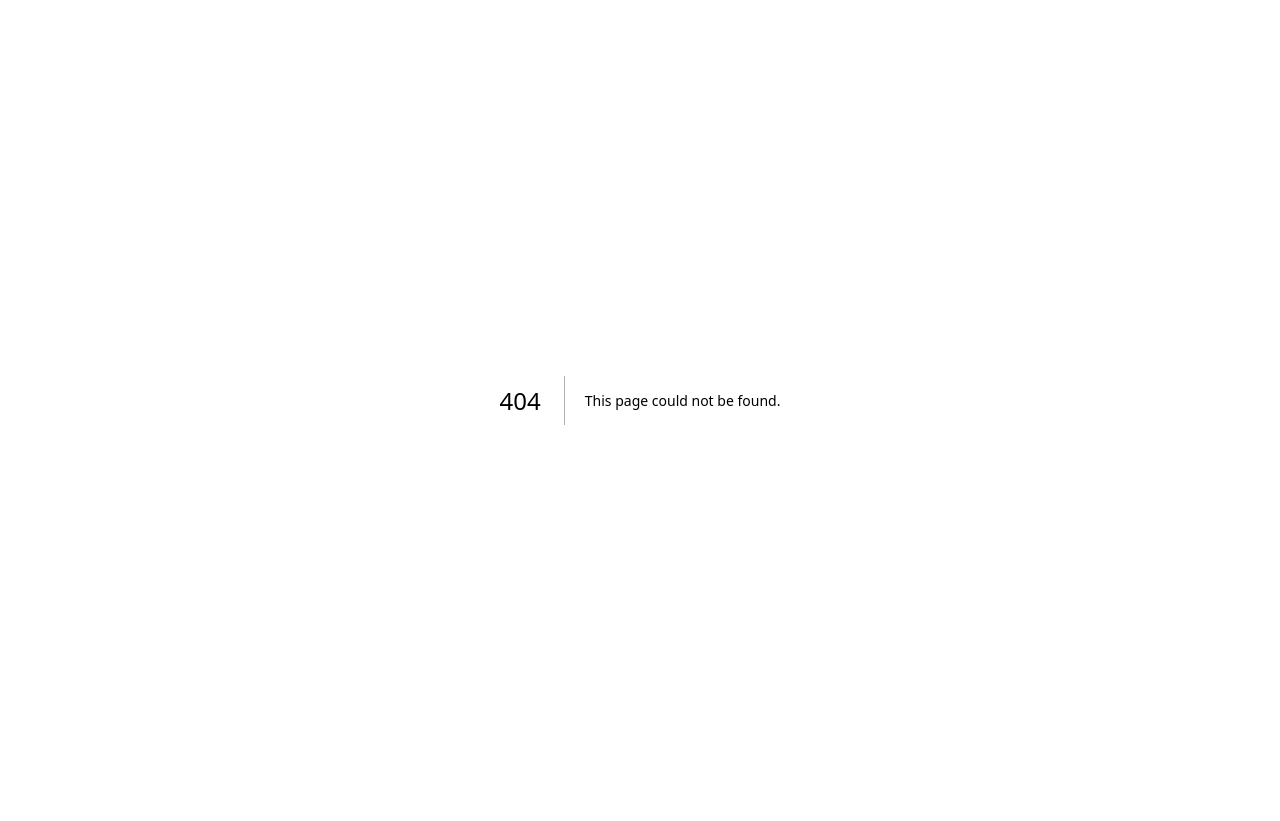
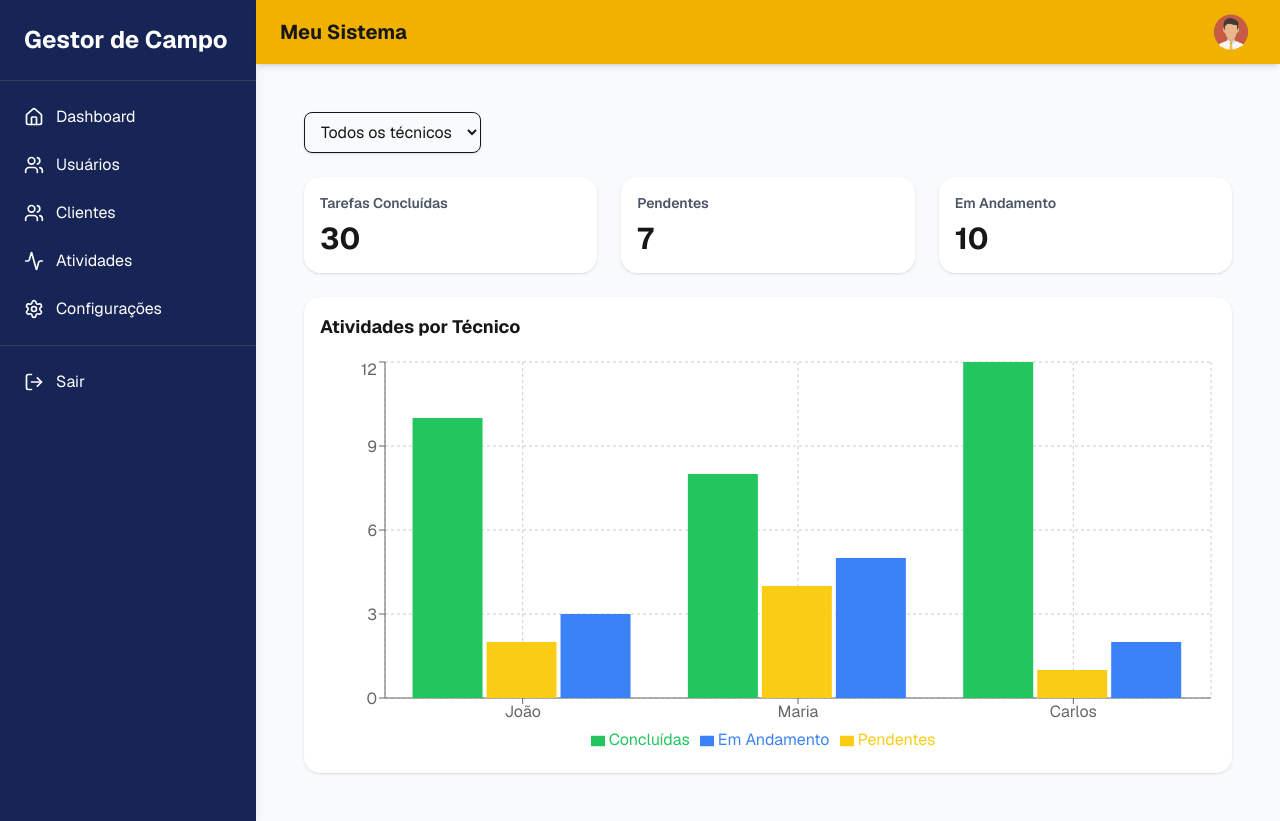
Before and after one commit to LuanRaasch/app-gestor-campo, a Next.js app: page /dashboard in a window 1280 px wide. Before the commit this address had no page. Before the commit the page ends 800 px from the top, so only its background shows below. Built offline with nearby package versions, Linux system fonts and the light colour scheme.

Commit message:
feat: criado dashboard

```diff
--- a/package.json
+++ b/package.json
@@ -18,6 +18,7 @@
     "react-dom": "19.1.0",
     "react-redux": "^9.2.0",
     "react-toastify": "^11.0.5",
+    "recharts": "^3.2.1",
     "swr": "^2.3.6"
   },
   "devDependencies": {
--- /dev/null
+++ b/src/app/(main)/dashboard/page.tsx
@@ -0,0 +1,91 @@
+"use client";
+
+import { useState } from "react";
+import {
+  ResponsiveContainer,
+  BarChart,
+  Bar,
+  XAxis,
+  YAxis,
+  Tooltip,
+  CartesianGrid,
+  Legend,
+} from "recharts";
+
+// Dados fictícios
+const atividades = [
+  { tecnico: "João", concluidas: 10, pendentes: 2, andamento: 3 },
+  { tecnico: "Maria", concluidas: 8, pendentes: 4, andamento: 5 },
+  { tecnico: "Carlos", concluidas: 12, pendentes: 1, andamento: 2 },
+];
+
+export default function DashboardPage() {
+  const [filtroTecnico, setFiltroTecnico] = useState<string>("");
+
+  const dadosFiltrados = filtroTecnico
+    ? atividades.filter((a) => a.tecnico === filtroTecnico)
+    : atividades;
+
+  return (
+    <div className="p-6 space-y-6">
+      {/* Filtros */}
+      <div className="flex gap-4 flex-wrap">
+        <select
+          className="border rounded-lg px-3 py-2 shadow-sm focus:outline-none focus:ring-2 focus:ring-blue-500"
+          value={filtroTecnico}
+          onChange={(e) => setFiltroTecnico(e.target.value)}
+        >
+          <option value="">Todos os técnicos</option>
+          <option value="João">João</option>
+          <option value="Maria">Maria</option>
+          <option value="Carlos">Carlos</option>
+        </select>
+
+        {/* depois podemos adicionar select de empresa e input de período */}
+      </div>
+
+      {/* Cards resumo */}
+      <div className="grid gap-6 md:grid-cols-3">
+        <div className="bg-white rounded-2xl shadow p-4">
+          <h2 className="text-sm font-semibold text-gray-600">
+            Tarefas Concluídas
+          </h2>
+          <p className="text-3xl font-bold mt-2">
+            {dadosFiltrados.reduce((acc, cur) => acc + cur.concluidas, 0)}
+          </p>
+        </div>
+
+        <div className="bg-white rounded-2xl shadow p-4">
+          <h2 className="text-sm font-semibold text-gray-600">Pendentes</h2>
+          <p className="text-3xl font-bold mt-2">
+            {dadosFiltrados.reduce((acc, cur) => acc + cur.pendentes, 0)}
+          </p>
+        </div>
+
+        <div className="bg-white rounded-2xl shadow p-4">
+          <h2 className="text-sm font-semibold text-gray-600">Em Andamento</h2>
+          <p className="text-3xl font-bold mt-2">
+            {dadosFiltrados.reduce((acc, cur) => acc + cur.andamento, 0)}
+          </p>
+        </div>
+      </div>
+
+      {/* Gráfico de colunas */}
+      <div className="bg-white rounded-2xl shadow p-4">
+        <h2 className="text-lg font-bold mb-4">Atividades por Técnico</h2>
+        <ResponsiveContainer width="100%" height={400}>
+          <BarChart data={dadosFiltrados}>
+            <CartesianGrid strokeDasharray="3 3" />
+            <XAxis dataKey="tecnico" />
+            <YAxis />
+            <Tooltip />
+            <Legend />
+            <Bar dataKey="concluidas" fill="#22c55e" name="Concluídas" />
+            <Bar dataKey="pendentes" fill="#facc15" name="Pendentes" />
+            <Bar dataKey="andamento" fill="#3b82f6" name="Em Andamento" />
+          </BarChart>
+        </ResponsiveContainer>
+      </div>
+    </div>
+  );
+}
--- a/src/app/(main)/layout.tsx
+++ b/src/app/(main)/layout.tsx
@@ -1,3 +1,5 @@
+"use client";
+
 import Sidebar from "@/components/layout/Sidebar";
 import Navbar from "@/components/layout/Navbar";
 
@@ -7,19 +9,23 @@ export default function MainLayout({
   children: React.ReactNode;
 }>) {
   return (
-    <div className="flex min-h-screen">
-      {/* Sidebar fixa no desktop */}
-      <div className="hidden md:block w-64">
-        <Sidebar />
+    <div className="flex min-h-screen flex-col">
+      {/* Navbar fixa no topo */}
+      <Navbar />
+      <div className="flex flex-1">
+        {/* Sidebar fixa no desktop */}
+        <aside className="hidden md:block w-64">
+          <Sidebar />
+        </aside>
+
+        {/* Sidebar responsiva (exibida no mobile com toggle) */}
+        <aside className="md:hidden">
+          <Sidebar />
+        </aside>
+
+        {/* Conteúdo principal */}
+        <main className="flex-1 p-6 mt-16">{children}</main>
       </div>
-
-      {/* Sidebar responsiva (toggle só no mobile) */}
-      <div className="md:hidden">
-        <Sidebar />
-      </div>
-
-      {/* Conteúdo principal */}
-      <main className="flex-1 p-6">{children}</main>
     </div>
   );
 }
--- a/src/components/layout/Navbar.tsx
+++ b/src/components/layout/Navbar.tsx
@@ -1,10 +1,29 @@
+"use client";
+
+import Image from "next/image";
+import { useAuth } from "@/contexts/AuthContext";
+
 export default function Navbar() {
+  const { user } = useAuth();
+
   return (
-    <div>
-      <header className="bg-white">
-        <h1 className="text-xl font-bold">Gestor de Campo</h1>
-        {/* Espaço para adicionar itens no navbar, como perfil, notificações, etc. */}
-      </header>
-    </div>
+    <nav
+      className={`fixed top-0 left-0 md:left-64 right-0 h-16 bg-yellow-500 flex items-center justify-between px-6 shadow-md z-40`}
+    >
+      {/* Nome do sistema */}
+      <h1 className="text-xl font-bold">Meu Sistema</h1>
+
+      {/* Dados do usuário */}
+      <div className="flex items-center gap-3">
+        <span>{user?.nome}</span>
+        <Image
+          src="/avatar.png"
+          alt="Imagem de Login"
+          width={50}
+          height={50}
+          priority
+        />
+      </div>
+    </nav>
   );
 }
--- a/src/components/layout/Sidebar.tsx
+++ b/src/components/layout/Sidebar.tsx
@@ -2,7 +2,7 @@
 
 import { useState } from "react";
 import Link from "next/link";
-import { Home, Settings, Users, Menu, X, Activity } from "lucide-react";
+import { Home, Settings, Users, Menu, X, Activity, LogOut } from "lucide-react";
 
 export default function Sidebar() {
   const [isOpen, setIsOpen] = useState(false);
@@ -11,7 +11,7 @@ export default function Sidebar() {
     <>
       {/* Botão de menu no topo (visível só em telas menores) */}
       <button
-        className="md:hidden fixed top-4 left-4 z-50 bg-gray-900 text-white p-2 rounded-lg"
+        className="md:hidden fixed top-4 left-4 z-50 bg-blue-950 text-white p-2 rounded-lg"
         onClick={() => setIsOpen(!isOpen)}
       >
         {isOpen ? <X size={24} /> : <Menu size={24} />}
@@ -28,7 +28,7 @@ export default function Sidebar() {
       {/* Sidebar */}
       <aside
         className={`
-        h-full w-64 bg-gray-900 text-white shadow-lg
+        h-full w-64 bg-blue-950 text-white shadow-lg
         fixed md:static top-0 left-0
         transform transition-transform duration-300 z-50
         ${isOpen ? "translate-x-0" : "-translate-x-full"}
@@ -41,7 +41,7 @@ export default function Sidebar() {
 
         <nav className="flex-1 p-4 space-y-2">
           <Link
-            href="/"
+            href="/dashboard"
             className="flex items-center gap-3 p-2 rounded-lg hover:bg-gray-700 transition"
           >
             <Home size={20} />
@@ -82,8 +82,9 @@ export default function Sidebar() {
         </nav>
 
         <div className="p-4 border-t border-gray-700">
-          <button className="w-full text-left p-2 rounded-lg hover:bg-gray-700 transition">
-            Sair
+          <button className="flex items-center gap-3 w-full text-left p-2 rounded-lg hover:bg-gray-700 transition cursor-pointer">
+            <LogOut size={20} />
+            <span>Sair</span>
           </button>
         </div>
       </aside>
--- a/src/contexts/AuthContext.tsx
+++ b/src/contexts/AuthContext.tsx
@@ -1,7 +1,13 @@
 "use client";
 
 import api from "@/lib/api";
-import { createContext, useContext, useState, ReactNode } from "react";
+import {
+  createContext,
+  useContext,
+  useState,
+  ReactNode,
+  useEffect,
+} from "react";
 
 interface Usuario {
   id: number;
@@ -22,6 +28,17 @@ const AuthContext = createContext<AuthContextType | undefined>(undefined);
 export function AuthProvider({ children }: { children: ReactNode }) {
   const [user, setUser] = useState<Usuario | null>(null);
   const [token, setToken] = useState<string | null>(null);
+
+  // Recupera dados do localStorage ao iniciar
+  useEffect(() => {
+    const storedUser = localStorage.getItem("user");
+    const storedToken = localStorage.getItem("token");
+
+    if (storedUser && storedToken) {
+      setUser(JSON.parse(storedUser));
+      setToken(storedToken);
+    }
+  }, []);
 
   // Função de login chamando sua API
   const login = async (email: string, senha: string) => {
```
Also changed, not shown: src/middlewares/auth.ts (deleted, +0 -18 lines), public/avatar.png (added), 1 other file (tests, documents, lock files or other folders).
